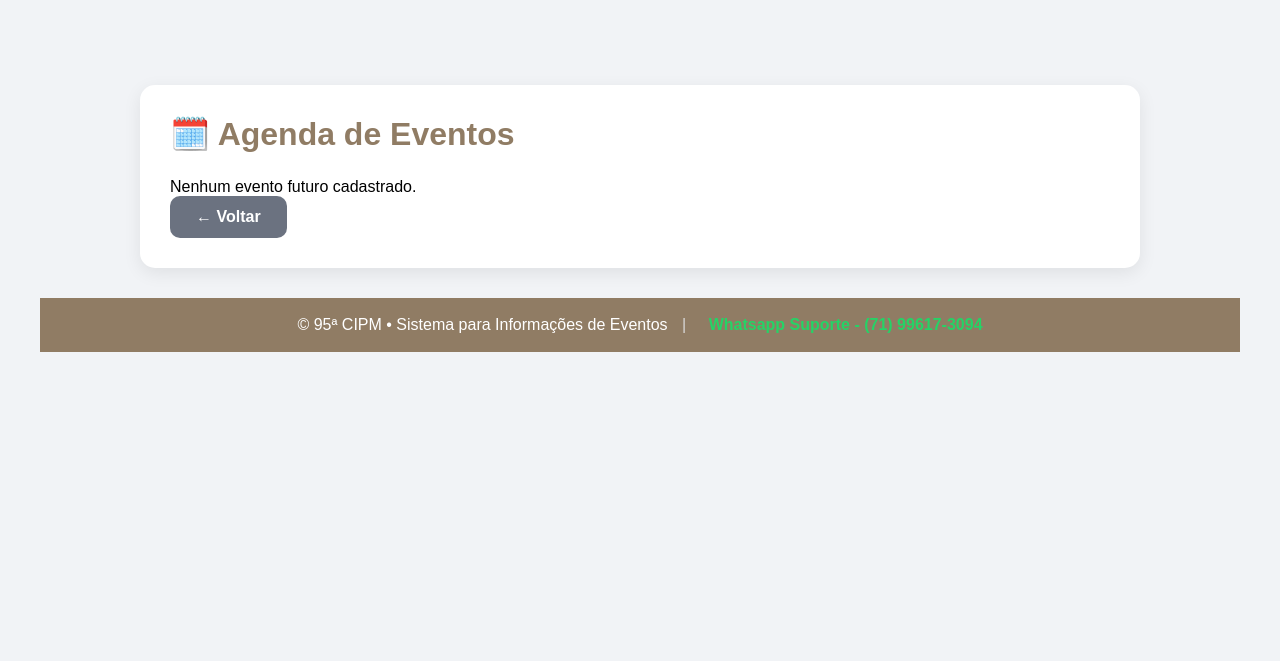
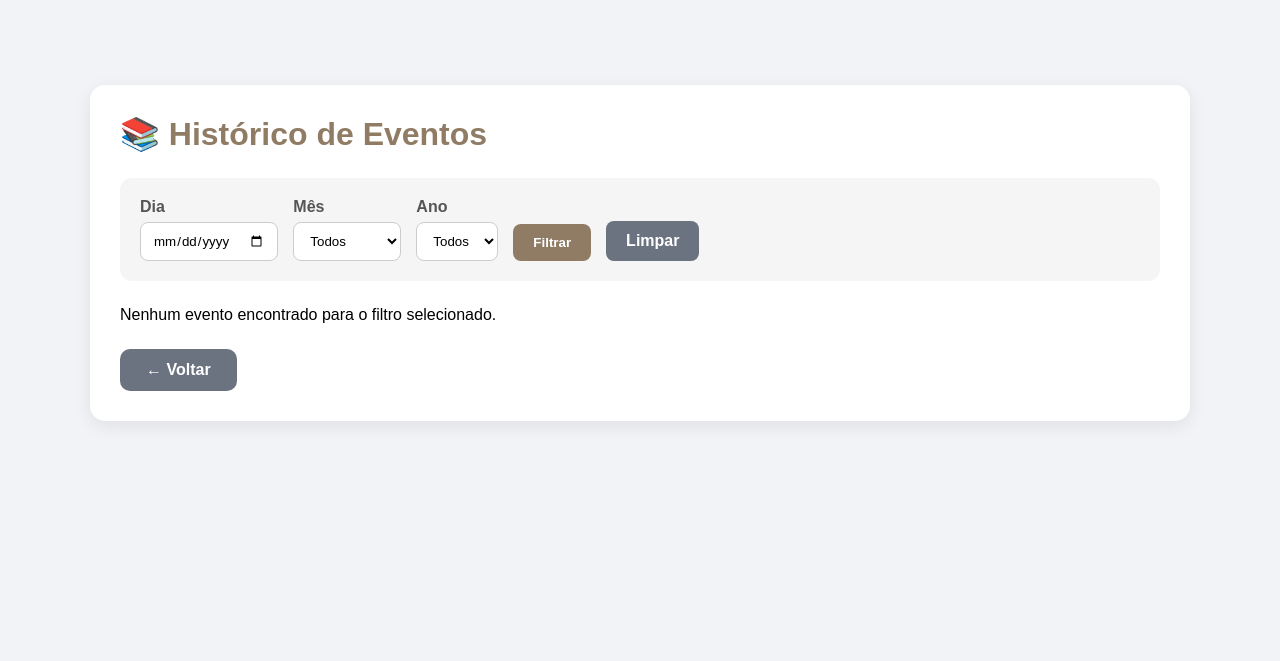
Before and after one commit to Lvieira82/siev95.3, a Django app: page /gestao/agenda/ in a window 1280 px wide. Shown: the part 74-735 px from the top of the page. Run offline with Django 5.2, Linux system fonts and the light colour scheme; a user stored in the database is signed in; tables that the repository leaves empty hold one stand-in row (values such as "Sample post").

Commit message:
Update agenda.html

```diff
--- a/templates/gestao/agenda.html
+++ b/templates/gestao/agenda.html
@@ -1,27 +1,83 @@
 {% extends 'base.html' %}
 
-{% block title %}Agenda de Eventos{% endblock %}
+{% block title %}Histórico de Eventos{% endblock %}
 
 {% block content %}
 
 <style>
 
-.btn-voltar{
-    display:inline-block;
-    padding:12px 26px;
-    background:#6b7280;
-    color:#fff;
-    border-radius:10px;
-    text-decoration:none;
-    font-weight:600;
-    transition:.25s;    }
+.container-historico {
+    max-width: 1100px;
+    margin: 30px auto;
+    background: white;
+    padding: 30px;
+    border-radius: 15px;
+    box-shadow: 0 5px 18px rgba(0,0,0,.08);
+}
 
-.btn-voltar:hover{
-    background:#4b5563;
-    transform:translateY(-2px);
+.titulo {
+    color: #907C64;
+    margin-bottom: 25px;
 }
+
+.filtros {
+    background: #f5f5f5;
+    padding: 20px;
+    border-radius: 12px;
+    margin-bottom: 25px;
+}
+
+.filtros form {
+    display: flex;
+    gap: 15px;
+    flex-wrap: wrap;
+    align-items: end;
+}
+
+.campo {
+    display: flex;
+    flex-direction: column;
+    gap: 6px;
+}
+
+.campo label {
+    font-weight: 600;
+    color: #555;
+}
+
+.campo input,
+.campo select {
+    padding: 10px 12px;
+    border: 1px solid #ccc;
+    border-radius: 8px;
+    background: white;
+}
+
+.btn-filtrar {
+    padding: 11px 20px;
+    border: none;
+    border-radius: 8px;
+    background: #907C64;
+    color: white;
+    font-weight: 600;
+    cursor: pointer;
+}
+
+.btn-filtrar:hover {
+    opacity: .9;
+}
+
+.btn-limpar {
+    padding: 11px 20px;
+    border-radius: 8px;
+    background: #6b7280;
+    color: white;
+    text-decoration: none;
+    font-weight: 600;
+}
+
 .evento-item {
-    padding: 15px 18px;
+    padding: 18px;
     border-bottom: 1px solid #e2e2e2;
 }
 
@@ -31,15 +87,19 @@
 
 .evento-data {
     font-weight: bold;
-    margin-bottom: 4px;
+    margin-bottom: 5px;
+    color: #555;
 }
 
 .evento-nome {
-    margin-bottom: 3px;
+    font-size: 17px;
+    font-weight: 600;
+    margin-bottom: 5px;
 }
 
 .evento-local {
     margin-bottom: 8px;
+    color: #555;
 }
 
 .evento-info {
@@ -47,7 +107,6 @@
     align-items: center;
     gap: 12px;
     flex-wrap: wrap;
-    margin-top: 8px;
 }
 
 .protocolo {
@@ -74,32 +133,215 @@
     color: #a16207;
     border: 1px solid #facc15;
 }
+
+.btn-voltar {
+    display: inline-block;
+    margin-top: 25px;
+    padding: 12px 26px;
+    background: #6b7280;
+    color: #fff;
+    border-radius: 10px;
+    text-decoration: none;
+    font-weight: 600;
+}
+
 </style>
 
-<div style="max-width:1000px;margin:30px auto;background:white;padding:30px;border-radius:15px;box-shadow:0 5px 18px rgba(0,0,0,.08);">
 
-    <h1 style="color:#907C64;margin-bottom:25px;">🗓️ Agenda de Eventos</h1>
+<div class="container-historico">
+
+    <h1 class="titulo">
+        📚 Histórico de Eventos
+    </h1>
+
+
+    <!-- ========================================= -->
+    <!-- FILTROS -->
+    <!-- ========================================= -->
+
+    <div class="filtros">
+
+        <form method="get">
+
+            <div class="campo">
+
+                <label for="dia">
+                    Dia
+                </label>
+
+                <input
+                    type="date"
+                    id="dia"
+                    name="dia"
+                    value="{{ filtro_dia|default:'' }}"
+                >
+
+            </div>
+
+
+            <div class="campo">
+
+                <label for="mes">
+                    Mês
+                </label>
+
+                <select id="mes" name="mes">
+
+                    <option value="">
+                        Todos
+                    </option>
+
+                    <option value="1" {% if filtro_mes == "1" %}selected{% endif %}>
+                        Janeiro
+                    </option>
+
+                    <option value="2" {% if filtro_mes == "2" %}selected{% endif %}>
+                        Fevereiro
+                    </option>
+
+                    <option value="3" {% if filtro_mes == "3" %}selected{% endif %}>
+                        Março
+                    </option>
+
+                    <option value="4" {% if filtro_mes == "4" %}selected{% endif %}>
+                        Abril
+                    </option>
+
+                    <option value="5" {% if filtro_mes == "5" %}selected{% endif %}>
+                        Maio
+                    </option>
+
+                    <option value="6" {% if filtro_mes == "6" %}selected{% endif %}>
+                        Junho
+                    </option>
+
+                    <option value="7" {% if filtro_mes == "7" %}selected{% endif %}>
+                        Julho
+                    </option>
+
+                    <option value="8" {% if filtro_mes == "8" %}selected{% endif %}>
+                        Agosto
+                    </option>
+
+                    <option value="9" {% if filtro_mes == "9" %}selected{% endif %}>
+                        Setembro
+                    </option>
+
+                    <option value="10" {% if filtro_mes == "10" %}selected{% endif %}>
+                        Outubro
+                    </option>
+
+                    <option value="11" {% if filtro_mes == "11" %}selected{% endif %}>
+                        Novembro
+                    </option>
+
+                    <option value="12" {% if filtro_mes == "12" %}selected{% endif %}>
+                        Dezembro
+                    </option>
+
+                </select>
+
+            </div>
+
+
+            <div class="campo">
+
+                <label for="ano">
+                    Ano
+                </label>
+
+                <select id="ano" name="ano">
+
+                    <option value="">
+                        Todos
+                    </option>
+
+                    {% for ano_item in anos %}
+
+                        <option
+                            value="{{ ano_item }}"
+                            {% if filtro_ano == ano_item|stringformat:"s" %}
+                                selected
+                            {% endif %}
+                        >
+                            {{ ano_item }}
+                        </option>
+
+                    {% endfor %}
+
+                </select>
+
+            </div>
+
+
+            <button
+                type="submit"
+                class="btn-filtrar"
+            >
+                Filtrar
+            </button>
+
+
+            <a
+                href="{% url 'agenda_gestao' %}"
+                class="btn-limpar"
+            >
+                Limpar
+            </a>
+
+        </form>
+
+    </div>
+
+
+    <!-- ========================================= -->
+    <!-- EVENTOS -->
+    <!-- ========================================= -->
 
     {% for evento in eventos %}
+
         <div class="evento-item">
 
             <div class="evento-data">
+
+                📅
                 {{ evento.data_evento|date:"d/m/Y" }}
+
+                {% if evento.hora_inicio %}
+                    — {{ evento.hora_inicio|time:"H:i" }}
+                {% endif %}
+
             </div>
 
+
             <div class="evento-nome">
-                📌 {{ evento.nome_evento }}
+
+                📌
+                {{ evento.nome_evento }}
+
             </div>
 
+
             <div class="evento-local">
-                📍 {{ evento.local }}
+
+                📍
+                {{ evento.local }}
+
             </div>
+
 
             <div class="evento-info">
 
                 <span class="protocolo">
-                    🔖 Protocolo: <strong>{{ evento.protocolo }}</strong>
+
+                    🔖 Protocolo:
+
+                    <strong>
+                        {{ evento.protocolo }}
+                    </strong>
+
                 </span>
+
 
                 {% if evento.status == "APROVADO" %}
 
@@ -113,12 +355,6 @@
                         ✏️ EM CORREÇÃO
                     </span>
 
-                {% else %}
-
-                    <span class="status">
-                        {{ evento.get_status_display }}
-                    </span>
-
                 {% endif %}
 
             </div>
@@ -126,17 +362,21 @@
         </div>
 
 
-
     {% empty %}
 
-        <p>Nenhum evento futuro cadastrado.</p>
+        <p>
+            Nenhum evento encontrado para o filtro selecionado.
+        </p>
 
     {% endfor %}
-    <div class="acoes">
-        <a href="{% url 'painel_gestao' %}" class="btn-voltar">
-            ← Voltar
-        </a>
 
+
+    <a
+        href="{% url 'painel_gestao' %}"
+        class="btn-voltar"
+    >
+        ← Voltar
+    </a>
 
 </div>
 
```
